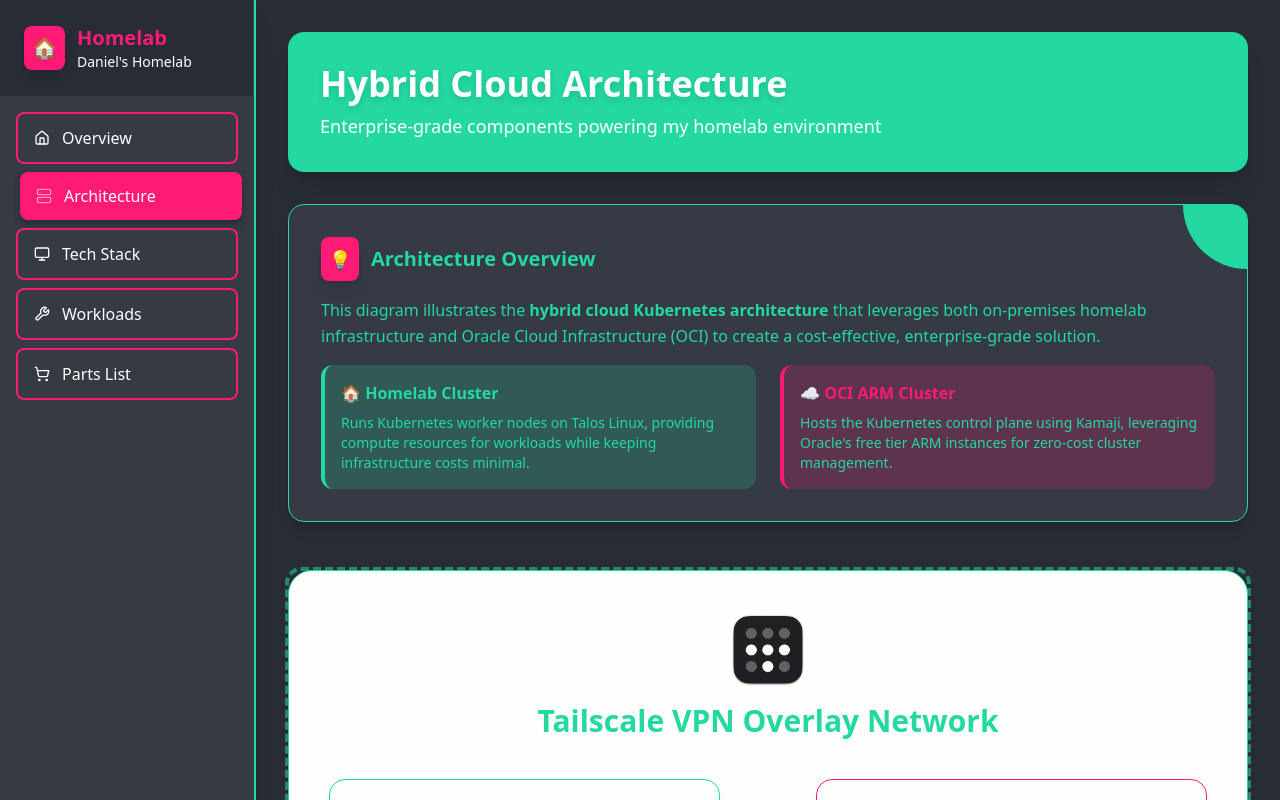
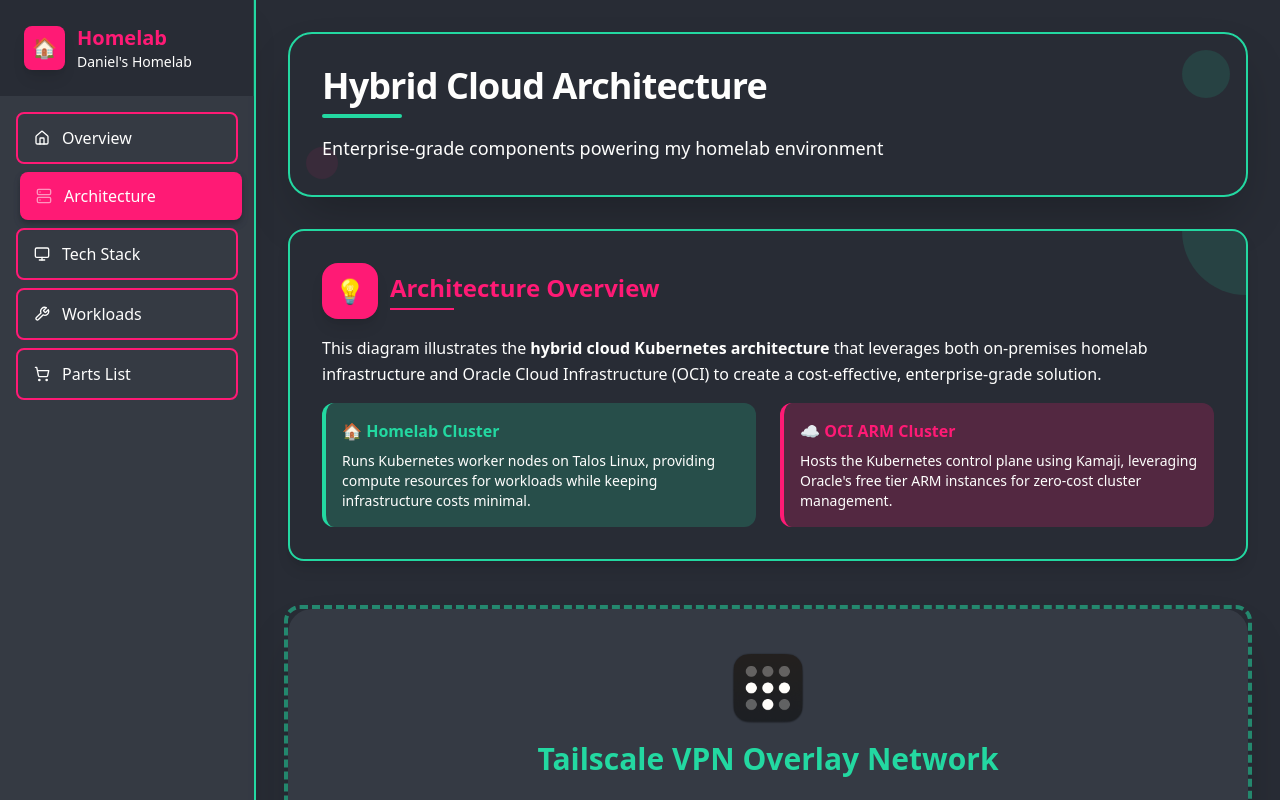
Before and after one commit to danielbooth-cloud/homelab, a SvelteKit app: page / in a window 1280 px wide. Both pictures are taken after a click on the button "Architecture". Shown: the top 800 px of the page. Built offline with nearby package versions, Linux system fonts and the light colour scheme.

Commit message:
feat(theming): updated architecture page

```diff
--- a/src/app.css
+++ b/src/app.css
@@ -15,4 +15,5 @@
   --color-palette-faded-emerald: #23D8A133;
   --color-palette-light: #FEFEFD; /* Text and Content */
   --color-palette-faded-slate: #5C637040; /* Floating Backgrounds */
+  --color-palette-faded-purple: #1a162575; /* Background for Panels */
 }
--- a/src/routes/ArchitectureSection.svelte
+++ b/src/routes/ArchitectureSection.svelte
@@ -5,7 +5,7 @@
       {
         name: 'AMD EPYC Server',
         icon: Server,
-        status: 'Core',
+        status: 'Compute',
         details: 'Primary compute server running all workloads',
         specs: {
           'CPU': 'EPYC 7302P (16c/32t)',
@@ -105,37 +105,45 @@
 </script>
 
 <div class="space-y-8">
-  <div class="bg-[var(--color-palette-emerald)] text-[var(--color-palette-light)] p-8 rounded-2xl shadow-xl relative overflow-hidden">
+  <div class="bg-[var(--color-palette-dark)] border-2 border-[var(--color-palette-emerald)] text-[var(--color-palette-light)] p-8 rounded-3xl shadow-2xl transform hover:scale-[1.005] transition-all duration-500 relative overflow-hidden">
+    <div class="absolute top-4 right-4 w-12 h-12 bg-[var(--color-palette-faded-emerald)] rounded-full opacity-60"></div>
+    <div class="absolute bottom-4 left-4 w-8 h-8 bg-[var(--color-palette-faded-pink)] rounded-full opacity-40"></div>
     <div class="relative z-10">
-      <h2 class="text-4xl font-extrabold mb-2 drop-shadow-md">Hybrid Cloud Architecture</h2>
-      <p class="text-lg">Enterprise-grade components powering my homelab environment</p>
+      <div class="mb-4">
+        <h2 class="text-4xl font-black mb-2 tracking-tight">Hybrid Cloud Architecture</h2>
+        <div class="w-20 h-1 bg-[var(--color-palette-emerald)] rounded-full"></div>
+      </div>
+      <p class="text-lg font-light leading-relaxed">Enterprise-grade components powering my homelab environment</p>
     </div>
   </div>
 
   <!-- Enhanced Architecture Diagram -->
   <div class="flex justify-center">
     <!-- Explanation Text Box -->
-    <div class="bg-(--color-palette-faded-slate) rounded-2xl p-8 shadow-lg border border-(--color-palette-emerald) max-w-9xl w-full transform hover:scale-[1.01] transition-all duration-300 relative overflow-hidden group">
+    <div class="bg-[var(--color-palette-dark)] rounded-2xl p-8 shadow-lg border-2 border-[var(--color-palette-emerald)] max-w-9xl w-full transform hover:scale-[1.01] transition-all duration-300 relative overflow-hidden group">
 
-      <div class="absolute -top-16 -right-16 w-32 h-32 bg-(--color-palette-emerald) rounded-full group-hover:bg-(--color-palette-emerald) transition-colors duration-300"></div>
+      <div class="absolute -top-16 -right-16 w-32 h-32 bg-[var(--color-palette-faded-emerald)] rounded-full opacity-60"></div>
       <div class="flex items-center gap-3 mb-4 relative z-10">
-        <div class="bg-(--color-palette-pink) text-(--color-palette-light) p-2 rounded-lg shadow-lg transform group-hover:scale-110 transition-transform duration-300">
-          <span class="text-lg">💡</span>
+        <div class="w-14 h-14 bg-[var(--color-palette-pink)] text-[var(--color-palette-light)] rounded-2xl flex items-center justify-center shadow-lg group-hover:scale-110 transition-transform duration-300">
+          <span class="text-2xl">💡</span>
         </div>
-        <h3 class="text-xl font-bold text-(--color-palette-emerald)">Architecture Overview</h3>
+        <div>
+          <h3 class="text-2xl font-bold text-[var(--color-palette-pink)] group-hover:text-[var(--color-palette-light)] transition-colors duration-300">Architecture Overview</h3>
+          <div class="w-16 h-0.5 bg-[var(--color-palette-pink)] mt-1 group-hover:w-24 transition-all duration-300"></div>
+        </div>
       </div>
-      <div class="space-y-4 text-(--color-palette-emerald) relative z-10">
+      <div class="space-y-4 text-[var(--color-palette-light)] relative z-10">
         <p class="text-base leading-relaxed">
           This diagram illustrates the <strong>hybrid cloud Kubernetes architecture</strong> that leverages both on-premises homelab infrastructure and Oracle Cloud Infrastructure (OCI) to create a cost-effective, enterprise-grade solution.
         </p>
         <div class="grid grid-cols-1 md:grid-cols-2 gap-6">
-          <div class="bg-(--color-palette-faded-emerald) p-4 rounded-xl border-l-4 border-(--color-palette-emerald) hover:border-l-6 transform hover:scale-[1.02] hover:shadow-lg transition-all duration-300">
-          <h4 class="font-semibold text-(--color-palette-emerald) mb-2">🏠 Homelab Cluster</h4>
-            <p class="text-sm text-(--color-palette-emerald)">Runs Kubernetes worker nodes on Talos Linux, providing compute resources for workloads while keeping infrastructure costs minimal.</p>
+          <div class="bg-[var(--color-palette-faded-emerald)] p-4 rounded-xl border-l-4 border-[var(--color-palette-emerald)] hover:border-l-6 transform hover:scale-[1.02] hover:shadow-lg transition-all duration-300">
+          <h4 class="font-semibold text-[var(--color-palette-emerald)] mb-2">🏠 Homelab Cluster</h4>
+            <p class="text-sm text-[var(--color-palette-light)]">Runs Kubernetes worker nodes on Talos Linux, providing compute resources for workloads while keeping infrastructure costs minimal.</p>
           </div>
-          <div class="bg-(--color-palette-faded-pink) p-4 rounded-xl border-l-4 border-(--color-palette-pink) hover:border-l-6 transform hover:scale-[1.02] hover:shadow-lg transition-all duration-300">
-          <h4 class="font-semibold text-(--color-palette-pink) mb-2">☁️ OCI ARM Cluster</h4>
-            <p class="text-sm text-(--color-palette-emerald)">Hosts the Kubernetes control plane using Kamaji, leveraging Oracle's free tier ARM instances for zero-cost cluster management.</p>
+          <div class="bg-[var(--color-palette-faded-pink)] p-4 rounded-xl border-l-4 border-[var(--color-palette-pink)] hover:border-l-6 transform hover:scale-[1.02] hover:shadow-lg transition-all duration-300">
+          <h4 class="font-semibold text-[var(--color-palette-pink)] mb-2">☁️ OCI ARM Cluster</h4>
+            <p class="text-sm text-[var(--color-palette-light)]">Hosts the Kubernetes control plane using Kamaji, leveraging Oracle's free tier ARM instances for zero-cost cluster management.</p>
           </div>
         </div>
       </div>
@@ -143,23 +151,23 @@
   </div>
 
   <div class="flex justify-center mt-12">
-    <div class="bg-(--color-palette-light) rounded-3xl p-10 border border-(--color-palette-emerald) max-w-7xl w-full flex flex-col items-center relative transform hover:scale-[1.01] transition-all duration-300 group">
+    <div class="bg-[var(--color-palette-faded-slate)] rounded-3xl p-10 max-w-7xl w-full flex flex-col items-center relative transform hover:scale-[1.01] transition-all duration-300 group shadow-2xl">
       <!-- Animated Tailscale network border with glow/pulse -->
-      <div class="absolute -inset-1 border-4 border-dashed border-(--color-palette-emerald) rounded-2xl animate-pulse transition-opacity duration-300"></div>
+      <div class="absolute -inset-1 border-4 border-dashed border-[var(--color-palette-emerald)] rounded-2xl animate-pulse transition-opacity duration-300"></div>
 
       <div class="flex flex-col items-center mb-10 relative z-10">
         <img src="/tailscale.png" alt="Tailscale" class="w-20 h-20 mb-3 transform group-hover:scale-110 transition-transform duration-300" />
-        <h2 class="text-3xl font-bold text-(--color-palette-emerald)">Tailscale VPN Overlay Network</h2>
+        <h2 class="text-3xl font-bold text-[var(--color-palette-emerald)]">Tailscale VPN Overlay Network</h2>
       </div>
       <div class="flex flex-col md:flex-row gap-24 w-full justify-center relative z-10"> <!-- gap-24 for more space -->
-        <div class="flex-1 bg-(--color-palette-light) rounded-2xl border border-(--color-palette-emerald) p-10 flex flex-col items-center shadow-lg min-w-[320px] max-w-[400px] transform hover:scale-[1.03] hover:shadow-xl transition-all duration-300 relative overflow-hidden group/box">
+        <div class="flex-1 bg-[var(--color-palette-dark)] rounded-2xl border-2 border-[var(--color-palette-emerald)] p-10 flex flex-col items-center shadow-lg min-w-[320px] max-w-[400px] transform hover:scale-[1.03] hover:shadow-xl transition-all duration-300 relative overflow-hidden group/box">
 
-          <div class="absolute -bottom-16 -right-16 w-32 h-32 bg-(--color-palette-emerald) rounded-full group-hover/box:bg-(--color-palette-emerald) transition-colors duration-300"></div>
-          <span class="text-xl font-semibold text-(--color-palette-emerald) mb-4 relative z-10">🏠 Homelab Cluster</span>
+          <div class="absolute -bottom-16 -right-16 w-32 h-32 bg-[var(--color-palette-faded-emerald)] rounded-full opacity-60"></div>
+          <span class="text-xl font-semibold text-[var(--color-palette-emerald)] mb-4 relative z-10">🏠 Homelab Cluster</span>
           <img src="https://upload.wikimedia.org/wikipedia/commons/3/39/Kubernetes_logo_without_workmark.svg" alt="Kubernetes" class="w-20 h-20 mb-4 transform group-hover/box:scale-110 transition-transform duration-300 relative z-10" />
           <img src="https://cdn.worldvectorlogo.com/logos/apache-cloudstack.svg" alt="Cloudstack" class="w-14 h-14 mb-4 transform group-hover/box:scale-110 transition-transform duration-300 relative z-10" />
-          <img src="https://encrypted-tbn0.gstatic.com/images?q=tbn:ANd9GcR-GgQtIeLgHjsD7DPY7Hs93vNI-dp9Vrvzqg&s" alt="Talos" class="w-16 h-16 mb-4 transform group-hover/box:scale-110 transition-transform duration-300 relative z-10" />
-          <span class="text-(--color-palette-pink) font-medium text-lg relative z-10">Talos Worker Nodes</span>
+          <img src="/talos.png" alt="Talos" class="w-16 h-16 mb-4 transform group-hover/box:scale-110 transition-transform duration-300 relative z-10" />
+          <span class="text-[var(--color-palette-pink)] font-medium text-lg relative z-10">Talos Worker Nodes</span>
         </div>
 
         <!-- SVG line positioned between the boxes -->
@@ -171,14 +179,14 @@
           </svg>
         </div>
 
-        <div class="flex-1 bg-(--color-palette-light) rounded-2xl border border-(--color-palette-pink) p-10 flex flex-col items-center shadow-lg min-w-[320px] max-w-[400px] transform hover:scale-[1.03] hover:shadow-xl transition-all duration-300 relative overflow-hidden group/box">
+        <div class="flex-1 bg-[var(--color-palette-dark)] rounded-2xl border-2 border-[var(--color-palette-pink)] p-10 flex flex-col items-center shadow-lg min-w-[320px] max-w-[400px] transform hover:scale-[1.03] hover:shadow-xl transition-all duration-300 relative overflow-hidden group/box">
 
-          <div class="absolute -bottom-16 -right-16 w-32 h-32 bg-(--color-palette-pink) rounded-full group-hover/box:bg-(--color-palette-pink) transition-colors duration-300"></div>
-          <span class="text-xl font-semibold text-(--color-palette-pink) mb-4 relative z-10">☁️ OCI ARM Cluster</span>
+          <div class="absolute -bottom-16 -right-16 w-32 h-32 bg-[var(--color-palette-faded-pink)] rounded-full opacity-60"></div>
+          <span class="text-xl font-semibold text-[var(--color-palette-pink)] mb-4 relative z-10">☁️ OCI ARM Cluster</span>
           <img src="https://upload.wikimedia.org/wikipedia/commons/3/39/Kubernetes_logo_without_workmark.svg" alt="Kubernetes" class="w-20 h-20 mb-4 transform group-hover/box:scale-110 transition-transform duration-300 relative z-10" />
           <img src="https://brandlogos.net/wp-content/uploads/2021/10/oracle-logo-symbol-vector-512x512.png" alt="Oracle" class="w-14 h-14 mb-4 transform group-hover/box:scale-110 transition-transform duration-300 relative z-10" />
           <img src="https://kamaji.clastix.io/images/logo.png" alt="Kamaji" class="w-16 h-16 mb-4 transform group-hover/box:scale-110 transition-transform duration-300 relative z-10" />
-          <span class="text-(--color-palette-emerald) font-medium text-lg relative z-10">Kamaji Control Plane</span>
+          <span class="text-[var(--color-palette-emerald)] font-medium text-lg relative z-10">Kamaji Control Plane</span>
         </div>
       </div>
     </div>
@@ -186,7 +194,7 @@
 
   <!-- Kamaji Benefits Paragraph - Outside the Tailscale container -->
   <div class="flex justify-center mt-8">
-    <div class="text-base leading-relaxed text-center bg-(--color-palette-faded-emerald) border-2 border-(--color-palette-emerald) rounded-xl p-6 text-(--color-palette-emerald) shadow-lg max-w-5xl transform hover:scale-[1.02] hover:shadow-xl transition-all duration-300 relative overflow-hidden group">
+    <div class="text-base leading-relaxed text-center bg-[var(--color-palette-faded-emerald)] border-2 border-[var(--color-palette-emerald)] rounded-xl p-6 text-[var(--color-palette-emerald)] shadow-lg max-w-5xl transform hover:scale-[1.02] hover:shadow-xl transition-all duration-300 relative overflow-hidden group">
       <span class="relative z-10">
         Hosting the Kubernetes control plane in OCI using <strong>Kamaji</strong> provides exceptional benefits: <strong>zero infrastructure costs</strong> through Oracle's free tier, <strong>high availability</strong> with enterprise-grade cloud reliability, and <strong>reduced homelab complexity</strong> by offloading critical control plane components while maintaining full cluster functionality through secure Tailscale connectivity.
       </span>
@@ -194,32 +202,32 @@
   </div>
 
   <div class="grid grid-cols-1 lg:grid-cols-2 gap-8">
-    <div class="bg-(--color-palette-faded-pink) rounded-2xl p-8 shadow-xl border border-(--color-palette-pink) transform hover:scale-[1.01] transition-all duration-300 relative overflow-hidden group">
-      <div class="absolute -top-16 -right-16 w-32 h-32 bg-(--color-palette-pink) rounded-full group-hover:bg-(--color-palette-pink) transition-colors duration-300"></div>
+    <div class="bg-[var(--color-palette-faded-pink)] rounded-2xl p-8 shadow-xl border border-[var(--color-palette-pink)] transform hover:scale-[1.01] transition-all duration-300 relative overflow-hidden group">
+      <div class="absolute -top-16 -right-16 w-32 h-32 bg-[var(--color-palette-pink)] rounded-full group-hover:bg-[var(--color-palette-pink)] transition-colors duration-300"></div>
       <div class="flex items-center gap-3 mb-6 relative z-10">
-        <div class="bg-(--color-palette-pink) text-(--color-palette-light) p-3 rounded-lg shadow-lg">
+        <div class="bg-[var(--color-palette-pink)] text-[var(--color-palette-light)] p-3 rounded-lg shadow-lg">
           <Home class="w-6 h-6" />
         </div>
-        <h3 class="text-2xl font-bold text-(--color-palette-pink)">Home Infrastructure</h3>
+        <h3 class="text-2xl font-bold text-[var(--color-palette-pink)]">Home Infrastructure</h3>
       </div>
       <div class="space-y-4 relative z-10">
         {#each architectureData.homeInfra as component, i}
-          <div class="bg-(--color-palette-light) rounded-xl p-5 shadow-md border border-(--color-palette-pink) transform hover:scale-[1.02] hover:shadow-lg transition-all duration-300" style="transition-delay: {i * 50}ms">
+          <div class="bg-[var(--color-palette-faded-purple)] rounded-xl p-5 shadow-md border border-[var(--color-palette-pink)] transform hover:scale-[1.02] hover:shadow-lg transition-all duration-300" style="transition-delay: {i * 50}ms">
             <div class="flex items-center gap-3 mb-3">
               {#if component.icon}
-                <div class="bg-(--color-palette-faded-pink) p-2 rounded-lg">
-                  <svelte:component this={component.icon} class="w-5 h-5 text-(--color-palette-pink)" />
+                <div class="bg-[var(--color-palette-faded-pink)] p-2 rounded-lg">
+                  <svelte:component this={component.icon} class="w-5 h-5 text-[var(--color-palette-pink)]" />
                 </div>
               {/if}
-              <h4 class="font-bold text-(--color-palette-pink)">{component.name}</h4>
-              <span class="px-3 py-1 bg-(--color-palette-pink) text-(--color-palette-light) text-xs rounded-full shadow-sm">{component.status}</span>
+              <h4 class="font-bold text-[var(--color-palette-pink)]">{component.name}</h4>
+              <span class="px-3 py-1 bg-[var(--color-palette-pink)] text-[var(--color-palette-light)] text-xs rounded-full shadow-sm">{component.status}</span>
             </div>
-            <p class="text-sm text-(--color-palette-emerald) mb-3">{component.details}</p>
+            <p class="text-sm text-[var(--color-palette-light)] mb-3">{component.details}</p>
             <div class="grid grid-cols-2 gap-2 text-xs">
               {#each Object.entries(component.specs) as [key, value]}
-                <div class="bg-(--color-palette-faded-pink) p-2 rounded-lg border-l-2 border-(--color-palette-pink) hover:border-l-4 transition-all duration-200">
-                  <span class="font-medium text-(--color-palette-pink)">{key}:</span>
-                  <span class="text-(--color-palette-emerald) ml-1">{value}</span>
+                <div class="bg-[var(--color-palette-faded-pink)] p-2 rounded-lg border-l-2 border-[var(--color-palette-pink)] hover:border-l-4 transition-all duration-200">
+                  <span class="font-medium text-[var(--color-palette-pink)]">{key}:</span>
+                  <span class="text-[var(--color-palette-light)] ml-1">{value}</span>
                 </div>
               {/each}
             </div>
@@ -227,32 +235,32 @@
         {/each}
       </div>
     </div>
-    <div class="bg-(--color-palette-faded-emerald) rounded-2xl p-8 shadow-xl border border-(--color-palette-emerald) transform hover:scale-[1.01] transition-all duration-300 relative overflow-hidden group">
-      <div class="absolute -top-16 -right-16 w-32 h-32 bg-(--color-palette-emerald) rounded-full group-hover:bg-(--color-palette-emerald) transition-colors duration-300"></div>
+    <div class="bg-[var(--color-palette-faded-emerald)] rounded-2xl p-8 shadow-xl border border-[var(--color-palette-emerald)] transform hover:scale-[1.01] transition-all duration-300 relative overflow-hidden group">
+      <div class="absolute -top-16 -right-16 w-32 h-32 bg-[var(--color-palette-emerald)] rounded-full group-hover:bg-[var(--color-palette-emerald)] transition-colors duration-300"></div>
       <div class="flex items-center gap-3 mb-6 relative z-10">
-        <div class="bg-(--color-palette-emerald) text-(--color-palette-light) p-3 rounded-lg shadow-lg">
+        <div class="bg-[var(--color-palette-emerald)] text-[var(--color-palette-light)] p-3 rounded-lg shadow-lg">
           <Cloud class="w-6 h-6" />
         </div>
-        <h3 class="text-2xl font-bold text-(--color-palette-emerald)">Cloud Infrastructure</h3>
+        <h3 class="text-2xl font-bold text-[var(--color-palette-emerald)]">Cloud Workloads</h3>
       </div>
       <div class="space-y-4 relative z-10">
         {#each architectureData.cloudServices as component, i}
-          <div class="bg-(--color-palette-light) rounded-xl p-5 shadow-md border border-(--color-palette-emerald) transform hover:scale-[1.02] hover:shadow-lg transition-all duration-300" style="transition-delay: {i * 50}ms">
+          <div class="bg-[var(--color-palette-faded-purple)] rounded-xl p-5 shadow-md border border-[var(--color-palette-emerald)] transform hover:scale-[1.02] hover:shadow-lg transition-all duration-300" style="transition-delay: {i * 50}ms">
             <div class="flex items-center gap-3 mb-3">
               {#if component.icon}
-                <div class="bg-(--color-palette-faded-emerald) p-2 rounded-lg">
-                  <svelte:component this={component.icon} class="w-5 h-5 text-(--color-palette-emerald)" />
+                <div class="bg-[var(--color-palette-faded-emerald)] p-2 rounded-lg">
+                  <svelte:component this={component.icon} class="w-5 h-5 text-[var(--color-palette-emerald)]" />
                 </div>
               {/if}
-              <h4 class="font-bold text-(--color-palette-emerald)">{component.name}</h4>
-              <span class="px-3 py-1 bg-(--color-palette-emerald) text-(--color-palette-light) text-xs rounded-full shadow-sm">{component.status}</span>
+              <h4 class="font-bold text-[var(--color-palette-emerald)]">{component.name}</h4>
+              <span class="px-3 py-1 bg-[var(--color-palette-emerald)] text-[var(--color-palette-light)] text-xs rounded-full shadow-sm">{component.status}</span>
             </div>
-            <p class="text-sm text-(--color-palette-emerald) mb-3">{component.details}</p>
+            <p class="text-sm text-[var(--color-palette-light)] mb-3">{component.details}</p>
             <div class="grid grid-cols-1 gap-2 text-xs">
               {#each Object.entries(component.specs) as [key, value]}
-                <div class="bg-(--color-palette-faded-emerald) p-2 rounded-lg border-l-2 border-(--color-palette-emerald) hover:border-l-4 transition-all duration-200">
-                  <span class="font-medium text-(--color-palette-emerald)">{key}:</span>
-                  <span class="text-(--color-palette-emerald) ml-1">{value}</span>
+                <div class="bg-[var(--color-palette-faded-emerald)] p-2 rounded-lg border-l-2 border-[var(--color-palette-emerald)] hover:border-l-4 transition-all duration-200">
+                  <span class="font-medium text-[var(--color-palette-emerald)]">{key}:</span>
+                  <span class="text-[var(--color-palette-light)] ml-1">{value}</span>
                 </div>
               {/each}
             </div>
--- a/src/routes/OverviewSection.svelte
+++ b/src/routes/OverviewSection.svelte
@@ -64,7 +64,7 @@
           </div>
           <div class="flex items-start gap-3 text-[var(--color-palette-light)] group-hover:translate-x-1 transition-transform duration-300">
             <div class="w-2 h-2 bg-[var(--color-palette-pink)] rounded-full mt-2 flex-shrink-0"></div>
-            <span class="font-medium">IP Range: <code class="bg-[var(--color-palette-faded-pink)] px-2 py-1 rounded text-sm">100.64.0.0/10</code></span>
+            <span class="font-medium">Magic DNS: <code class="bg-[var(--color-palette-faded-pink)] px-2 py-1 rounded text-sm">*.ts.net</code> automatic service discovery</span>
           </div>
           <div class="flex items-start gap-3 text-[var(--color-palette-light)] group-hover:translate-x-1 transition-transform duration-300">
             <div class="w-2 h-2 bg-[var(--color-palette-pink)] rounded-full mt-2 flex-shrink-0"></div>
```
Also changed, not shown: static/talos.png (added).
